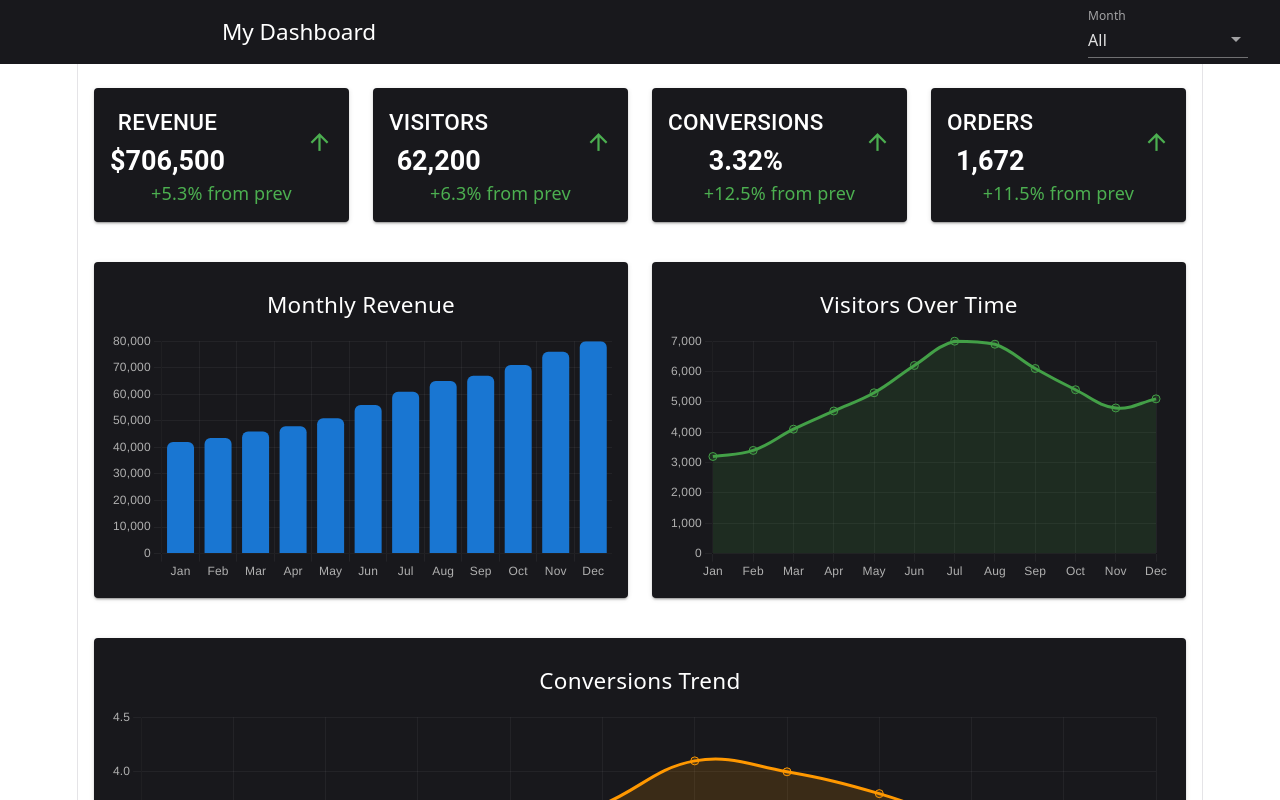
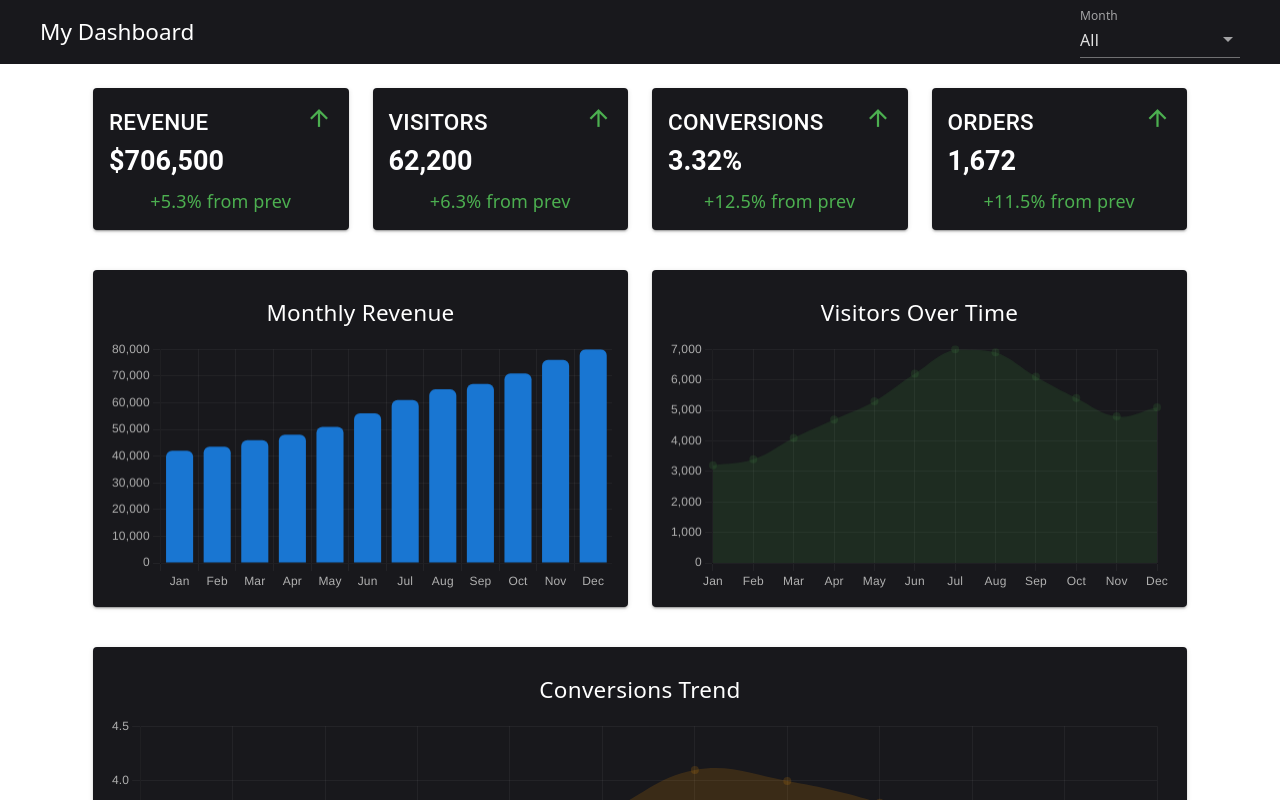
Before and after one commit to jessvu-designs/LESSON_8, a Vue app: page / in a window 1280 px wide. Shown: the top 800 px of the page. Built offline with nearby package versions, Linux system fonts and the light colour scheme.

Commit message:
style: update background colors to transparent and enhance dashboard layout

```diff
--- a/src/style.css
+++ b/src/style.css
@@ -1,7 +1,7 @@
 :root {
   --text: #6b6375;
   --text-h: #08060d;
-  --bg: #fff;
+  --bg: transparent;
   --border: #e5e4e7;
   --code-bg: #f4f3ec;
   --accent: #aa3bff;
@@ -20,6 +20,11 @@
   color-scheme: light dark;
   color: var(--text);
   background: var(--bg);
+}
+
+#app, .v-application {
+  background: transparent !important;
+}
   font-synthesis: none;
   text-rendering: optimizeLegibility;
   -webkit-font-smoothing: antialiased;
@@ -52,6 +57,7 @@
 
 body {
   margin: 0;
+  background: transparent;
 }
 
 h1,
@@ -161,7 +167,7 @@ code {
   max-width: 100%;
   margin: 0 auto;
   text-align: center;
-  border-inline: 1px solid var(--border);
+  /* border-inline removed to eliminate white line */
   min-height: 100svh;
   display: flex;
   flex-direction: column;
--- a/src/views/HomeView.vue
+++ b/src/views/HomeView.vue
@@ -15,33 +15,35 @@
   box-shadow: none !important;
 }
 <template>
-  <v-app-bar color="primary" dark flat>
-    <v-toolbar-title><div style="padding-left: 24px;">My Dashboard</div></v-toolbar-title>
+  <v-app-bar color="primary" dark flat class="dashboard-bar">
+    <div class="dashboard-bar-content">
+      <v-toolbar-title class="dashboard-title">My Dashboard</v-toolbar-title>
       <v-spacer />
       <v-select
         v-model="selectedMonth"
         :items="monthOptions"
         label="Month"
         variant="underlined"
-      style="max-width: 160px; margin-right: 32px;"
+        class="dashboard-filter"
         hide-details
       />
+    </div>
   </v-app-bar>
 
   <v-container fluid class="py-6">
     <v-row class="mb-4" align="stretch">
       <v-col cols="12" sm="6" md="3" v-for="card in summaryCards" :key="card.label">
-        <v-card class="pa-4" elevation="2">
-          <div class="d-flex align-center justify-space-between">
-            <div>
-              <div class="text-h6 text-uppercase mb-1">{{ card.label }}</div>
-              <div class="text-h5 font-weight-bold">{{ card.value }}</div>
+        <v-card class="pa-4 card-summary" elevation="2">
+          <div class="card-header">
+            <div class="card-labels">
+              <div class="text-h6 text-uppercase mb-1 card-title">{{ card.label }}</div>
+              <div class="text-h5 font-weight-bold card-value">{{ card.value }}</div>
             </div>
             <v-icon :color="card.trend > 0 ? 'success' : card.trend < 0 ? 'error' : 'grey'">
               {{ card.trend > 0 ? 'mdi-arrow-up' : card.trend < 0 ? 'mdi-arrow-down' : 'mdi-minus' }}
             </v-icon>
           </div>
-          <div class="caption" :class="card.trend > 0 ? 'text-success' : card.trend < 0 ? 'text-error' : ''">
+          <div class="caption card-caption" :class="card.trend > 0 ? 'text-success' : card.trend < 0 ? 'text-error' : ''">
             {{ card.trend > 0 ? '+' : '' }}{{ card.trend }}% from prev
           </div>
         </v-card>
@@ -221,6 +223,11 @@ const barChartOptions = {
       grid: { color: 'rgba(255,255,255,0.05)' },
     },
   },
+  elements: {
+    bar: {
+      borderWidth: 0,
+    },
+  },
 }
 
 const lineChartOptions = {
@@ -238,6 +245,14 @@ const lineChartOptions = {
     x: {
       ticks: { color: '#b0b0b0' },
       grid: { color: 'rgba(255,255,255,0.05)' },
+    },
+  },
+  elements: {
+    line: {
+      borderWidth: 0,
+    },
+    point: {
+      borderWidth: 0,
     },
   },
 }
@@ -259,6 +274,14 @@ const areaChartOptions = {
       grid: { color: 'rgba(255,255,255,0.05)' },
     },
   },
+  elements: {
+    line: {
+      borderWidth: 0,
+    },
+    point: {
+      borderWidth: 0,
+    },
+  },
 }
 </script>
 
@@ -275,6 +298,56 @@ body, html, #app, .v-application {
 }
 .v-app-bar {
   background: #18181c !important;
+}
+  .dashboard-bar {
+    padding: 0 !important;
+  }
+  .dashboard-bar-content {
+    display: flex;
+    align-items: center;
+    width: 100%;
+    padding: 0 40px;
+    box-sizing: border-box;
+  }
+  .dashboard-title {
+    text-align: left !important;
+    min-width: 220px;
+    padding-left: 0 !important;
+  }
+  .dashboard-filter {
+    max-width: 160px;
+    margin-right: 0 !important;
+  }
+  .card-summary {
+    display: flex;
+    flex-direction: column;
+    justify-content: space-between;
+    height: 100%;
+  }
+  .card-header {
+    display: flex;
+    flex-direction: row;
+    align-items: flex-start;
+    justify-content: space-between;
+    width: 100%;
+  }
+  .card-labels {
+    display: flex;
+    flex-direction: column;
+    align-items: flex-start;
+  }
+  .card-title {
+    text-align: left !important;
+    width: 100%;
+  }
+  .card-value {
+    text-align: left !important;
+    width: 100%;
+  }
+  .card-caption {
+    text-align: center !important;
+    width: 100%;
+    margin-top: 8px;
   }
 </style>
 .text-success {
```
Lines whose indentation alone changed are shown as unchanged.
